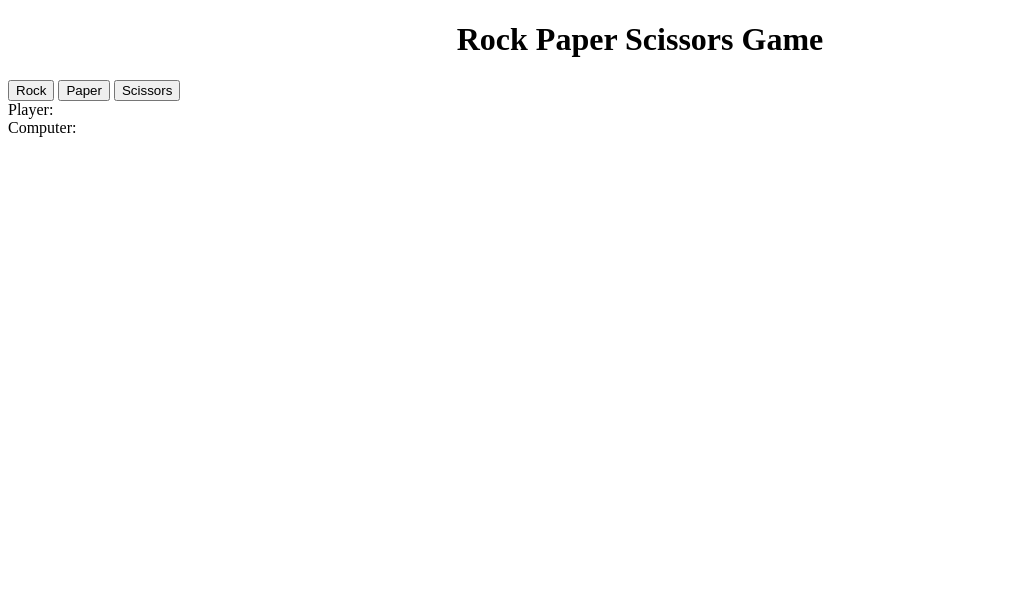
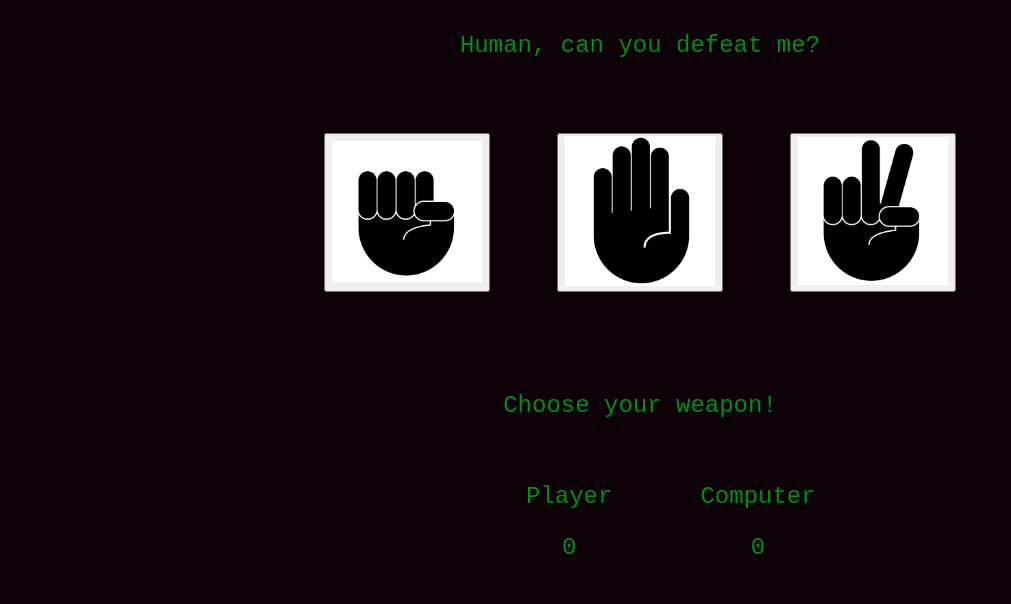
Before and after one commit to Zclark0224/Rock-Paper-Scissors, a plain HTML site: page index.html in a window 1280 px wide. Shown: the whole page, without its empty margins (0-1011 px from the left). Drawn offline with Linux system fonts and the light colour scheme.

Commit message:
Update style and format

```diff
--- a/index.html
+++ b/index.html
@@ -8,16 +8,27 @@
     <link rel="stylesheet" href="style.css">
 </head>
 <body>
-    <h1>Rock Paper Scissors Game</h1>
+    <div class="header">Human, can you defeat me?</div>
 
-    <button class="rock">Rock</button>
-    <button class="paper">Paper</button>
-    <button class="scissors"> Scissors</button>
+    <div class="buttons">
+        <button class="rock"></buttonclass><img src="images/rock.jpg" alt="rock"></button>
+        <button class="paper"><img src="images/paper.jpg" alt="rock"></button>
+        <button class="scissors"> <img src="images/scissors.jpg" alt="rock"></button>
+    </div>
 
     <div class="scoreboard">
+        <div class="message">Choose your weapon!</div>
+
         <div class="scores">
-            <div class="playerScore">Player:</div>
-            <div class="computerScore">Computer:</div>
+            <div class="player">
+                <div class="name">Player </div>
+                <div class="pScore">0</div>
+            </div>
+
+            <div class="computer">
+                <div class="name">Computer </div>
+                <div class="cScore">0</div>
+            </div>
         </div>
     </div>
     <script src="script.js"></script>
--- a/style.css
+++ b/style.css
@@ -1,4 +1,55 @@
-h1 {
+body {
+    color: #008f11;
+    background-color: #0D0208;
+    font-family: 'OCR A Std', monospace;
+}
+
+.header {
     text-align: center;
-    font-weight: bold;
+    font-size: x-large;
+    font-family: 'OCR A Std', monospace;
+    color: #008f11;
+    background-color: #0D0208;
+    padding: 24px;
+
 }
+
+.buttons {
+    display: flex;
+    justify-content: space-between;
+    padding: 50px 25%;
+}
+img {
+    width: 150px;
+    border-color: #008f11;
+    border: 1em;
+}
+
+.scoreboard {
+    display: flex;
+    flex-direction: column;
+    justify-content: center;
+    font-size: x-large;
+    padding: 50px 25%;
+}
+.message {
+    align-self: center;
+}
+
+.scores{
+    display: flex;
+    justify-content: space-around;
+    padding: 20px 25%;
+}
+
+.player, .computer {
+    display: flex;
+    flex-direction: column;
+    justify-content: center;
+    align-items: center;
+    padding: 20px;
+}
+
+.name {
+    padding: 1em;
+}
```
Also changed, not shown: images/.comments/rock.jpg.xml (added), images/.comments/rockpaperscissors (copy 1).jpg.xml (added), images/.comments/rockpaperscissors (copy 2).jpg.xml (added), images/.comments/rockpaperscissors.jpg.xml (added), images/paper.jpg (added), images/rock.jpg (added), images/scissors.jpg (added).
